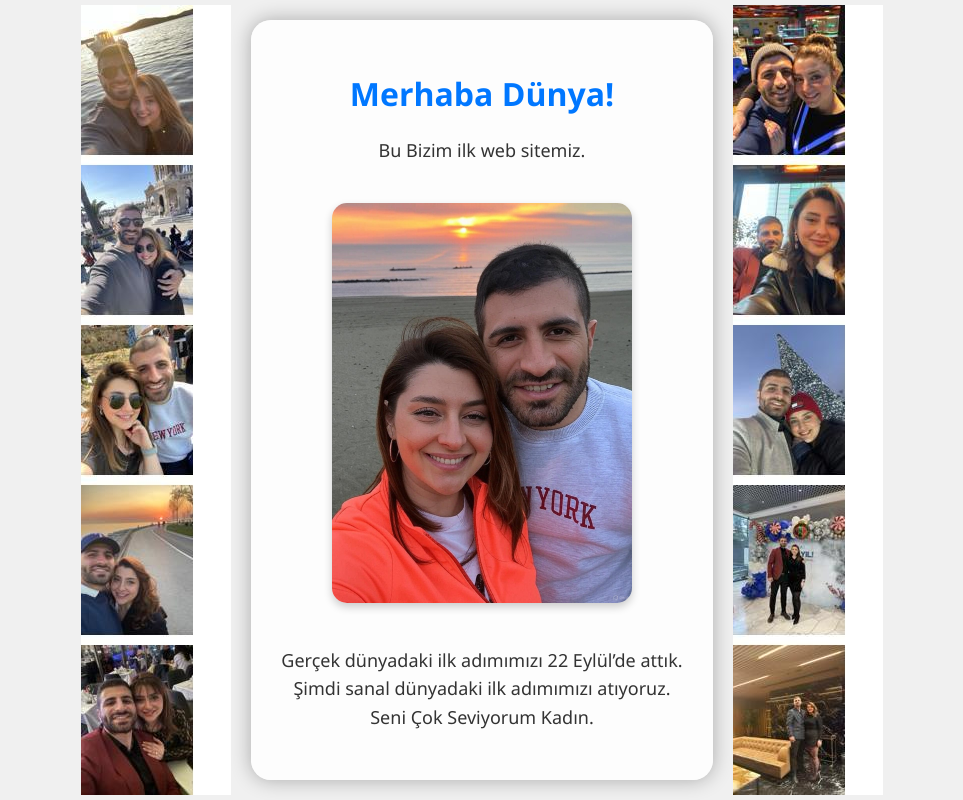
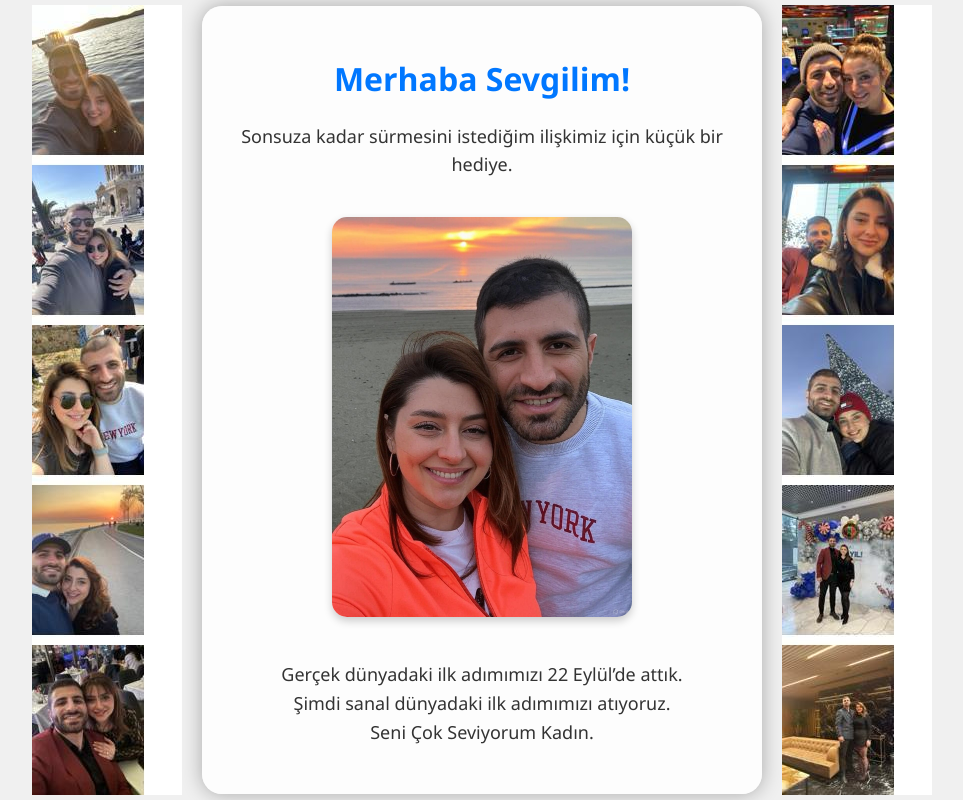
Before and after one commit to TubaCem/TubaCem, a plain HTML site: page index.html in a window 1280 px wide. Shown: the whole page, without its empty margins (158-1121 px from the left). Drawn offline with Linux system fonts and the light colour scheme.

Commit message:
Update index.html
Güncelleme

```diff
--- a/index.html
+++ b/index.html
@@ -62,8 +62,8 @@
     <img class="kolaj" src="sol-kolaj.jpg" alt="Sol Kolaj">
 
     <div class="kutucuk">
-      <h1>Merhaba Dünya!</h1>
-      <p>Bu Bizim ilk web sitemiz.</p>
+      <h1>Merhaba Sevgilim!</h1>
+      <p>Sonsuza kadar sürmesini istediğim ilişkimiz için küçük bir hediye.</p>
       <img src="bizim-fotograf.jpg" alt="Cem ve Tuğba" onclick="document.getElementById('music').play()" style="cursor:pointer;">
       <p>
         Gerçek dünyadaki ilk adımımızı 22 Eylül’de attık.<br>
```
